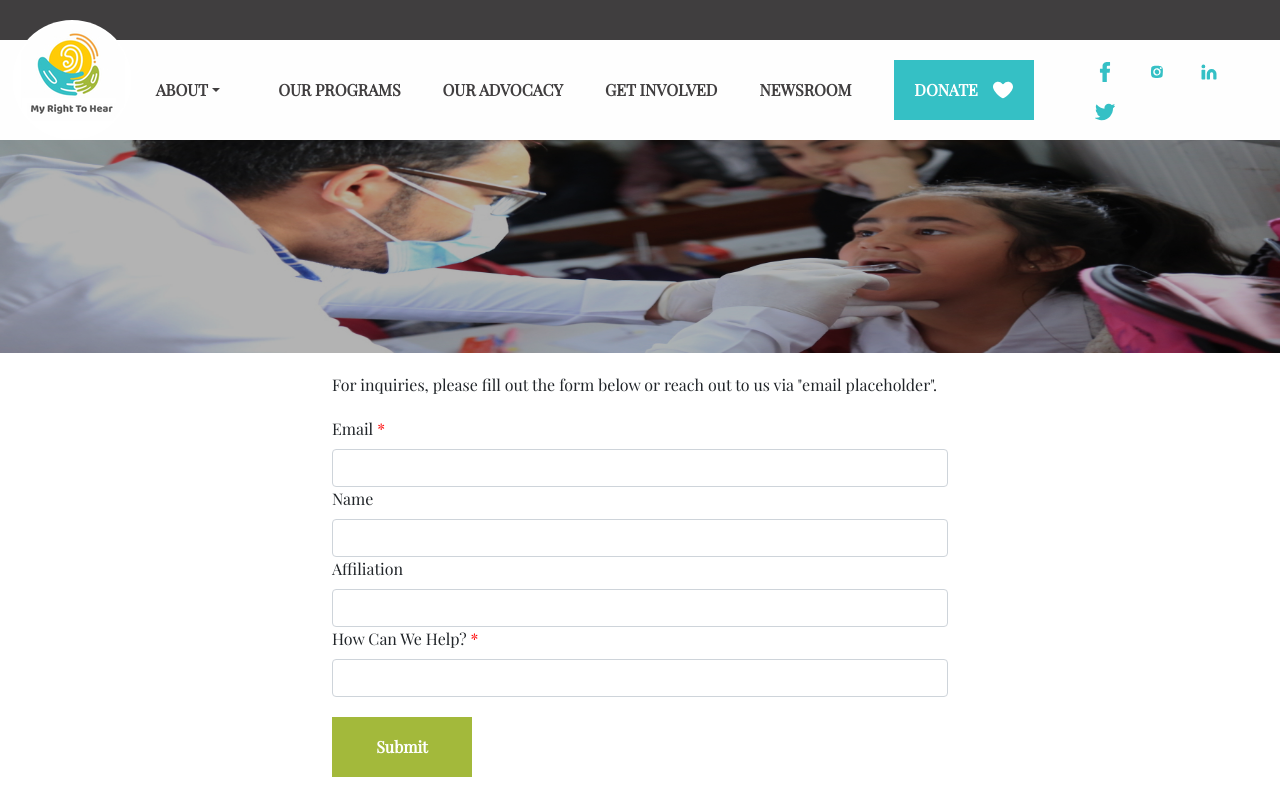
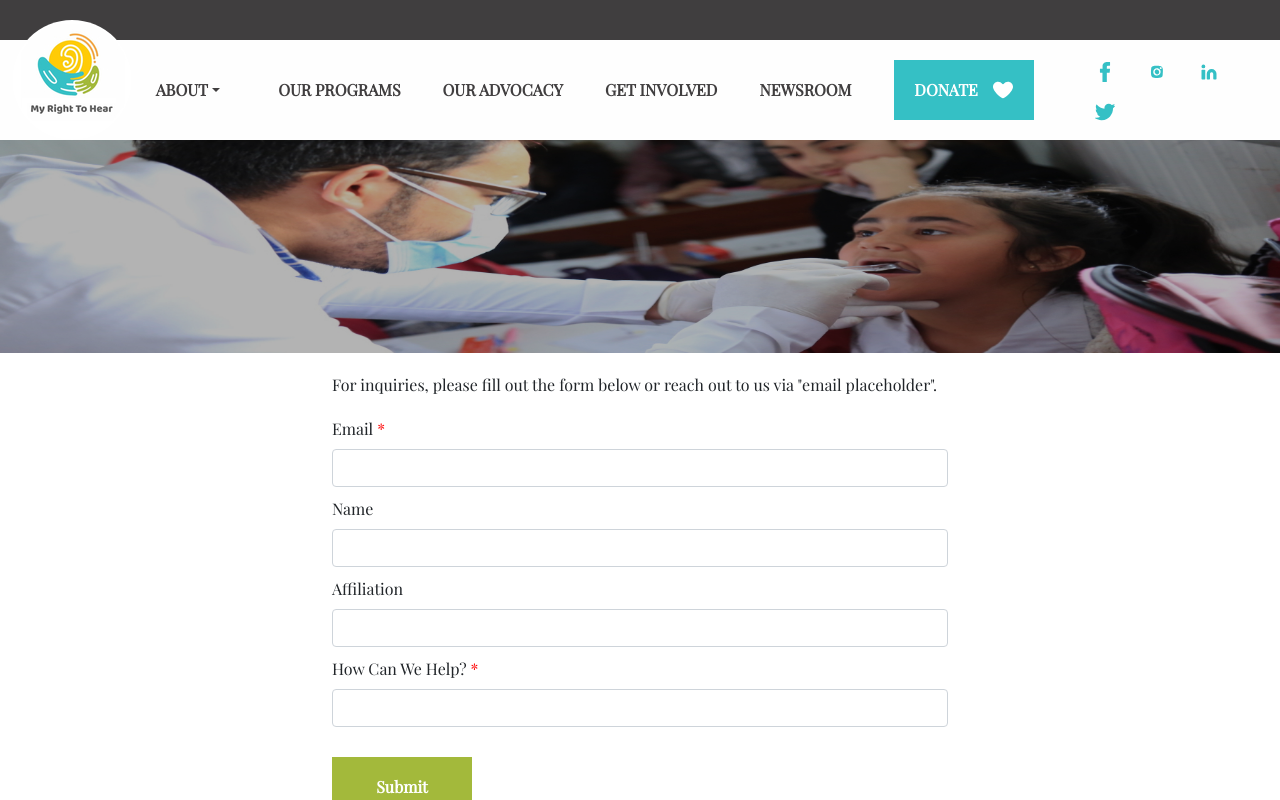
Before and after one commit to hishamss/myrighttohear, a React (Create React App) app in the folder client/: page /contactus in a window 1280 px wide. Shown: the top 800 px of the page. Built offline with nearby package versions, Linux system fonts and the light colour scheme; a web font is replaced by a local one.

Commit message:
validate required fields in the form

```diff
--- a/client/src/components/ContactUs/index.css
+++ b/client/src/components/ContactUs/index.css
@@ -1,6 +1,10 @@
 #contactus-container {
     padding: 0;
     margin-bottom: 40px;
+}
+
+.contactus-from-group {
+    margin-bottom: 10px;
 }
 
 #contactImage-container {
@@ -38,3 +42,7 @@
 #contactus-form-sbm-btn:hover {
     background-color: #758a10;
 }
+
+.contactus-form-message {
+    color: red;
+}
--- a/client/src/components/ContactUs/index.tsx
+++ b/client/src/components/ContactUs/index.tsx
@@ -1,5 +1,5 @@
-import React, {useState} from 'react';
-import { Container, Form, Button} from "react-bootstrap"
+import React, { useState } from 'react';
+import { Container, Form, Button } from "react-bootstrap"
 import './index.css';
 
 function ContactUs() {
@@ -7,33 +7,56 @@ function ContactUs() {
   const [name, setName] = useState("");
   const [affiliation, setAffiliation] = useState("");
   const [help, setHelp] = useState("");
+  const [helpMessage, setHelpMessage] = useState(false);
+  const [emailMessage, setEmailMessage] = useState(false);
 
   const handleContactUsSubmit = (e: React.FormEvent<HTMLFormElement>) => {
     e.preventDefault();
+    setEmailMessage(false);
+    setHelpMessage(false);
+    if (!email) setEmailMessage(true);
+    if (!help) setHelpMessage(true);
     console.log(email, name, affiliation, help)
 
   }
   return (
     <Container fluid id="contactus-container">
 
-      <div id="contactImage-container"><img  id="contactImage" loading="lazy" decoding="async" src="media/contactUs.jpg" alt="ContactUs"/></div>
+      <div id="contactImage-container"><img id="contactImage" loading="lazy" decoding="async" src="media/contactUs.jpg" alt="ContactUs" /></div>
 
 
       <Container id="contactus-form-container">
         <p>
-        For inquiries, please fill out the form below or reach out to us via "email placeholder".
+          For inquiries, please fill out the form below or reach out to us via "email placeholder".
         </p>
         <Form id="contactus-form" onSubmit={e => handleContactUsSubmit(e)}>
-          <Form.Group><Form.Label>Email <span style={{color:"red"}}>*</span></Form.Label>
-            <Form.Control name="email" type="email" onChange={(e) => setEmail(e.target.value)}/></Form.Group>
-          <Form.Group><Form.Label>Name</Form.Label>
-            <Form.Control name="name" type="text" onChange={(e) => setName(e.target.value)}/></Form.Group>
-          <Form.Group><Form.Label>Affiliation</Form.Label>
-            <Form.Control name="affiliation" type="text" onChange={(e) => setAffiliation(e.target.value)}/></Form.Group>
-          <Form.Group><Form.Label>How Can We Help? <span style={{color:"red"}}>*</span></Form.Label>
-            <Form.Control name="help" type="text" onChange={(e) => setHelp(e.target.value)}/></Form.Group>
-            <Button id="contactus-form-sbm-btn" type="submit">Submit</Button>
-            <p><span style={{color:"red"}}>*</span> Required</p>
+          <Form.Group className="contactus-from-group"><Form.Label>Email <span style={{ color: "red" }}>*</span></Form.Label>
+            <Form.Control name="email" type="email" onChange={(e) => {
+              setEmailMessage(false);
+              setEmail(e.target.value);
+
+            }
+            } />
+            {emailMessage && <Form.Text className="contactus-form-message">
+              Required
+            </Form.Text>}
+          </Form.Group>
+          <Form.Group className="contactus-from-group"><Form.Label>Name</Form.Label>
+            <Form.Control name="name" type="text" onChange={(e) => setName(e.target.value)} /></Form.Group>
+          <Form.Group className="contactus-from-group"><Form.Label>Affiliation</Form.Label>
+            <Form.Control name="affiliation" type="text" onChange={(e) => setAffiliation(e.target.value)} /></Form.Group>
+          <Form.Group className="contactus-from-group"><Form.Label>How Can We Help? <span style={{ color: "red" }}>*</span></Form.Label>
+            <Form.Control name="help" type="text" onChange={(e) => {
+              setHelpMessage(false);
+              setHelp(e.target.value);
+
+            }
+            } />
+            {helpMessage && <Form.Text className="contactus-form-message">
+              Required
+            </Form.Text>}</Form.Group>
+          <Button id="contactus-form-sbm-btn" type="submit">Submit</Button>
+          <p><span style={{ color: "red" }}>*</span> Required</p>
         </Form>
       </Container>
     </Container>
```
